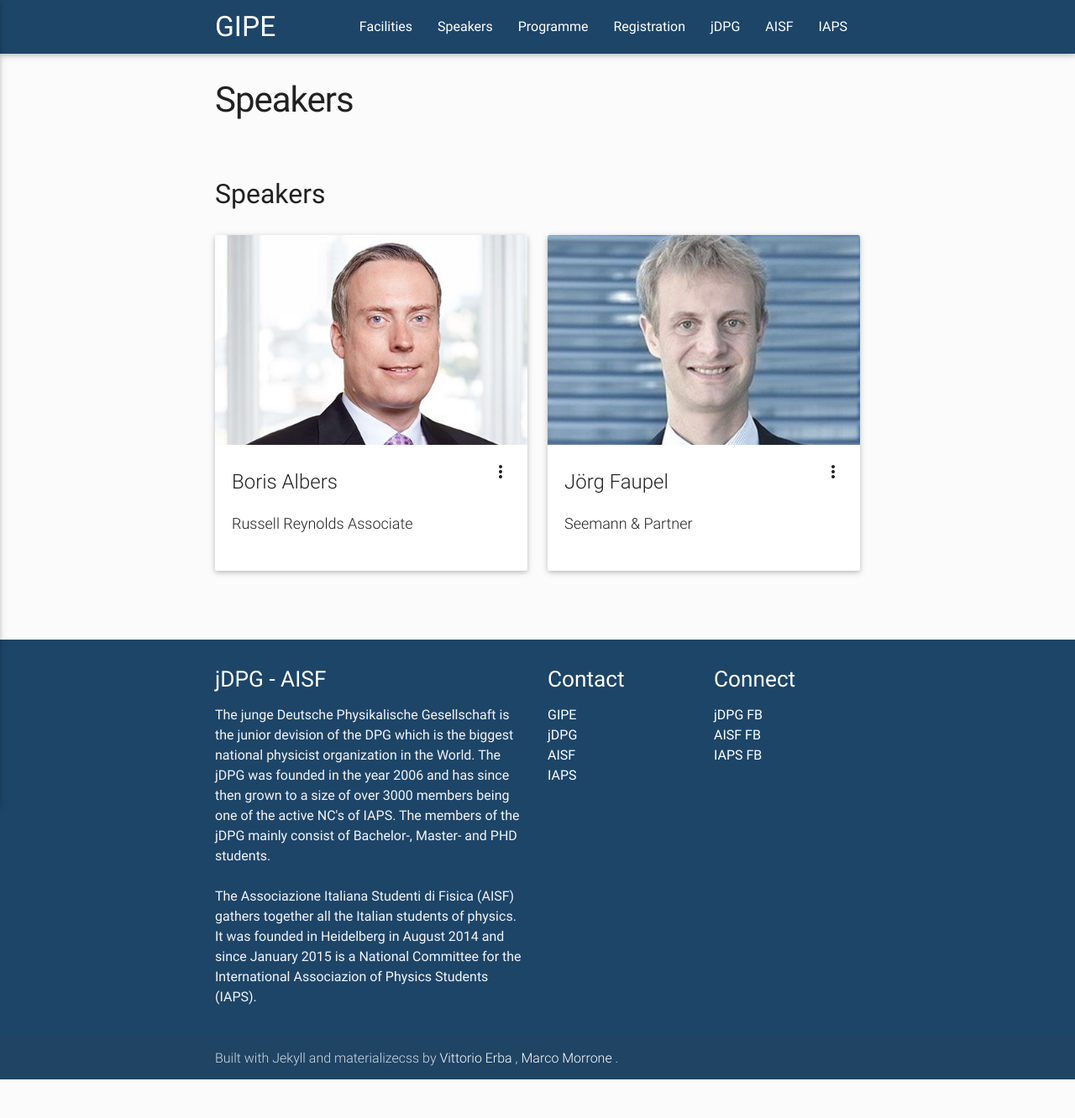
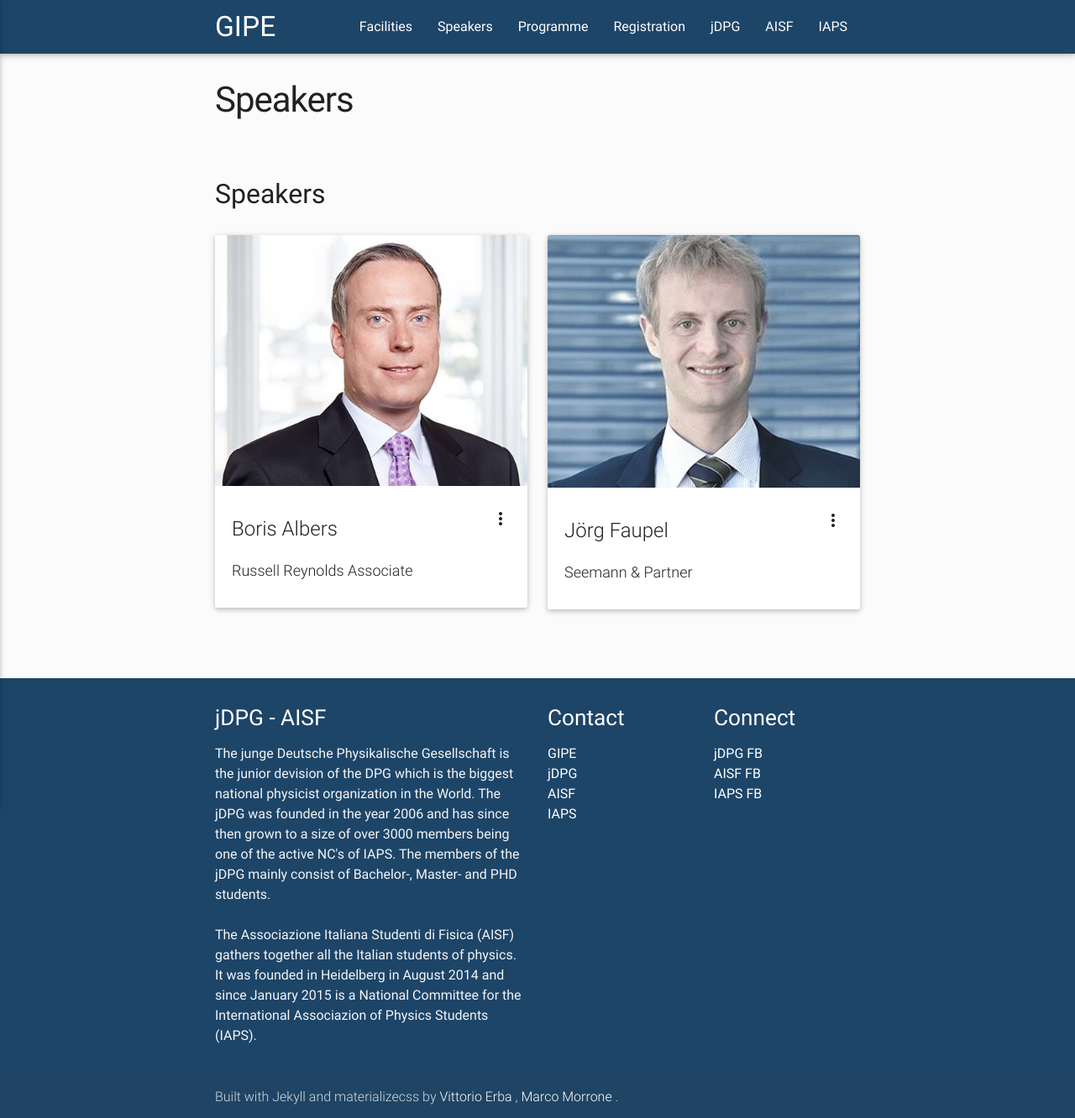
Before and after one commit to eligara/gipe, a Jekyll site: the page built from speakers.html, in a window 1280 px wide. Shown: the whole page at 84% size. Built offline with Jekyll 4.4.1, drawn with Linux system fonts in a browser that asks for light colours; nearby versions of some CDN libraries; before the commit the page ends 1286 px from its top, so only the background shows below that.

Commit message:
card size

```diff
--- a/speakers.html
+++ b/speakers.html
@@ -14,9 +14,9 @@ title: Speakers
        <div class="row">
         {% endif %}
        <div class="col s12 m6">
-       <div class="medium card">
+       <div class="card">
        <div class="card-image waves-effect eaves-block waves-light">
-         <img class="activator responsive-img" src="{{ site.url}}/{{ item.img }}">
+         <img class="responsive-img activator" src="{{ site.url}}/{{ item.img }}">
 </div>
 <div class="card-content">
 <span class="card-title activator grey-text text-darken-4">{{ item.title }}<i class="material-icons right">more_vert</i>
```
